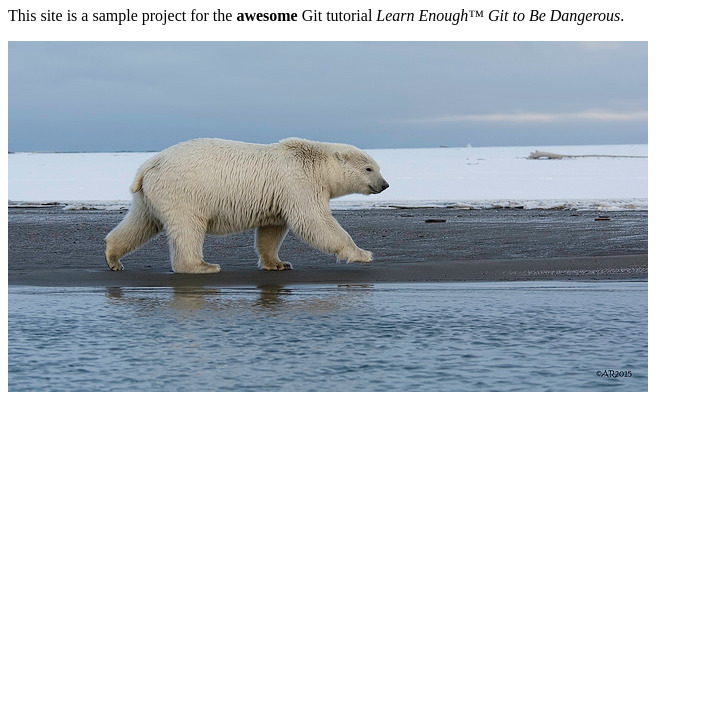
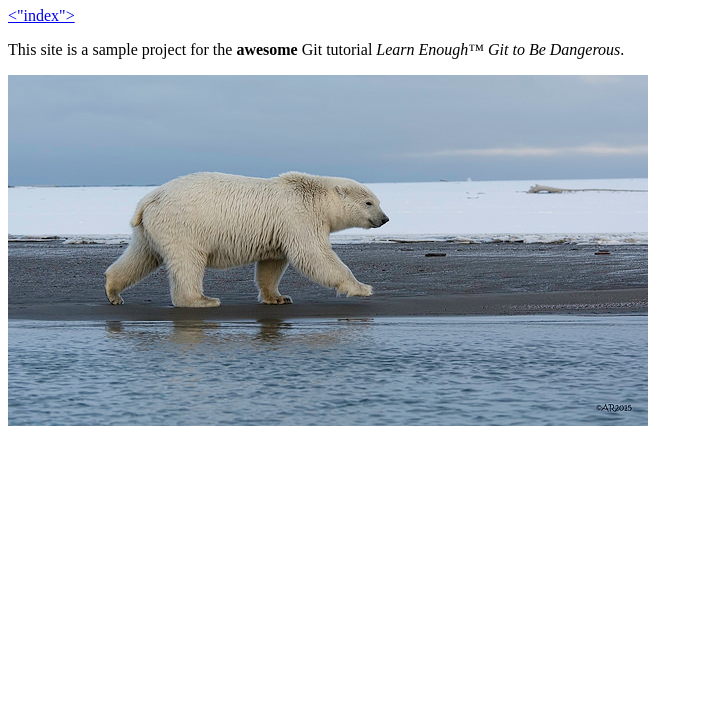
Before and after one commit to samletscher/website, a plain HTML site: page about.html in a window 1280 px wide. Shown: the part 73-800 px from the top of the page, without its empty margins (0-703 px from the left). Drawn offline with Linux system fonts and the light colour scheme.

Commit message:
Add link to index

```diff
--- a/about.html
+++ b/about.html
@@ -6,6 +6,7 @@
   </head>
   <body>
     <h1>About Us</h1>
+    <a href="https://samletscher.github.io/website/"> <"index"> </a>
     <p>This site is a sample project for the <strong>awesome</strong>
     Git tutorial <em>Learn Enough™ Git to Be Dangerous</em>.
     </p>
```
